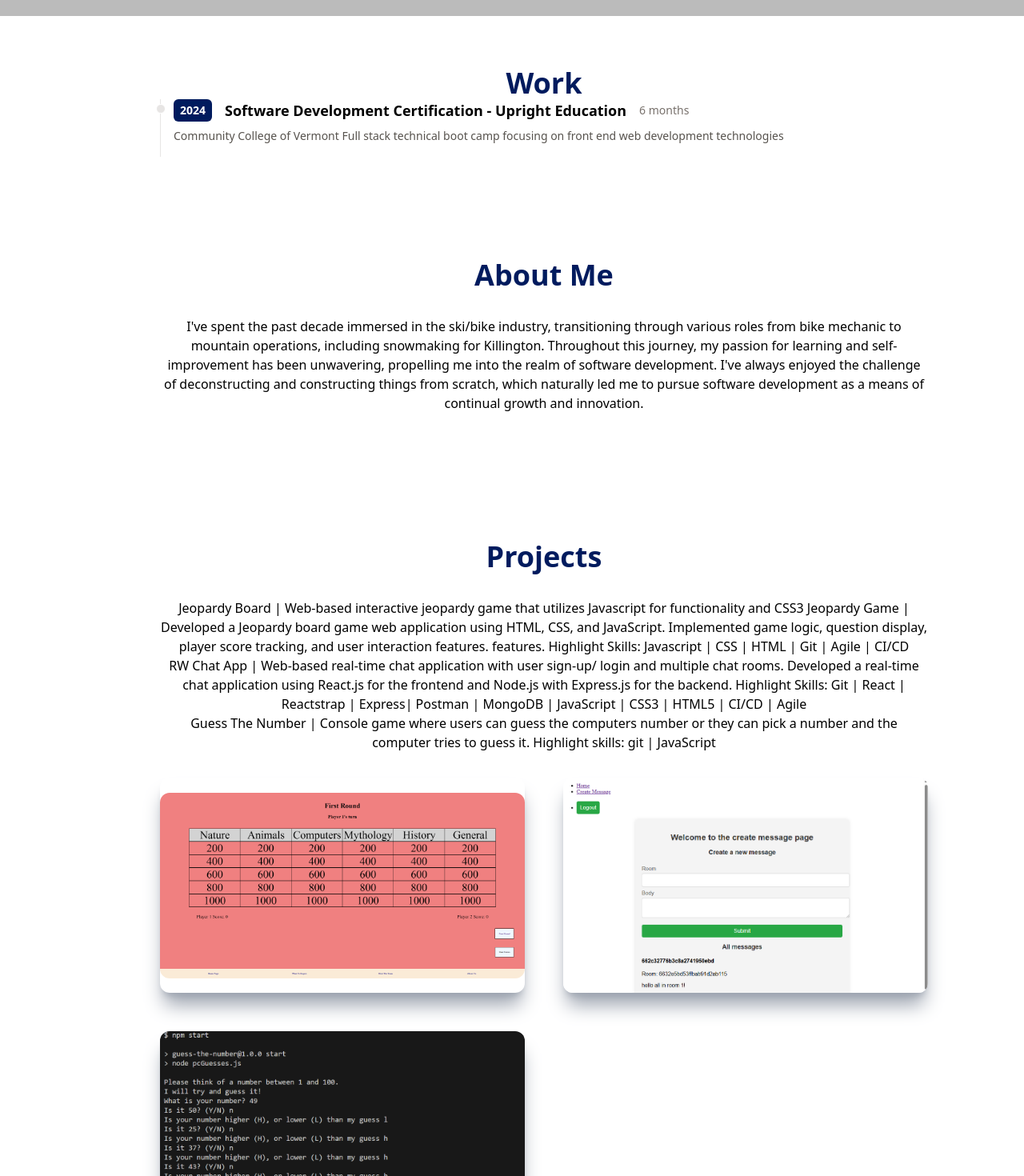
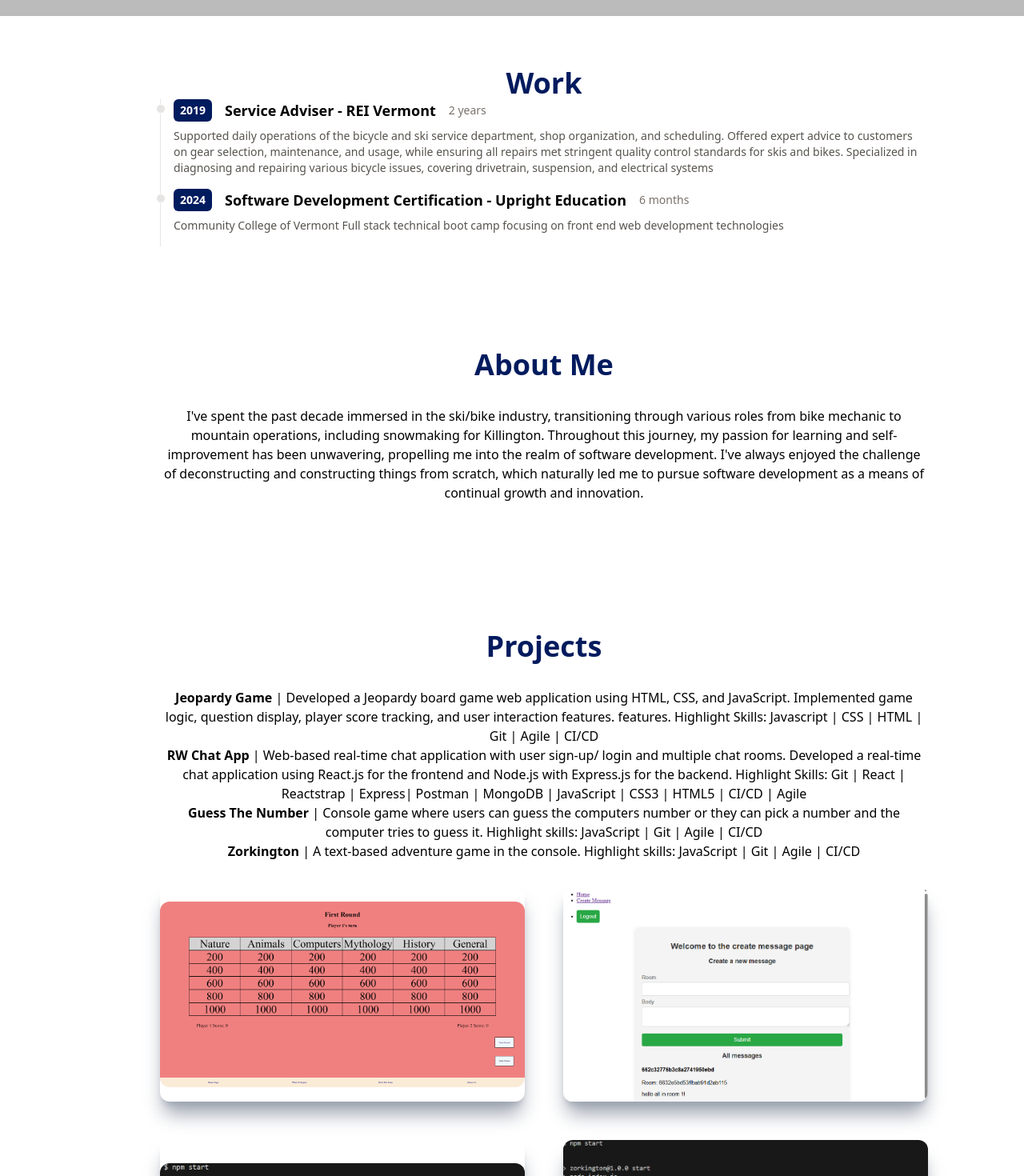
Before and after one commit to RyanF8/myPortfolio, a React (Vite) app: page / in a window 1280 px wide. Shown: the part 780-2250 px from the top of the page at 80% size. Built offline with nearby package versions, Linux system fonts and the light colour scheme; grey boxes are pictures that could not be loaded.

Commit message:
Added project

```diff
--- a/assets/Images.jsx
+++ b/assets/Images.jsx
@@ -2,7 +2,8 @@ const Images = {
     image1 : new URL("../assets/DSC00584.JPG", import.meta.url).href,
     jeopardyImg : new URL("../assets/Jeopardy-screenshot.png", import.meta.url).href,
     reactChatImg : new URL("../assets/React-chat-screenshot.png", import.meta.url).href,
-    guessTheNumberImg : new URL("../assets/Guess-Number-screenshot.png", import.meta.url).href
+    guessTheNumberImg : new URL("../assets/Guess-Number-screenshot.png", import.meta.url).href,
+    zorkingtonImg : new URL("../assets/zorkington.png", import.meta.url).href
 }
 
 export default Images
--- a/src/components/Projects.jsx
+++ b/src/components/Projects.jsx
@@ -19,6 +19,11 @@ const Projects = () => {
       title: 'Guess The Number Game',
       link: 'https://github.com/RyanF8/Guess-The_Number-Game-RyanF8',
     },
+    {
+      img: Images.zorkingtonImg,
+      title: 'Zorkington',
+      link: 'https://github.com/RyanF8/Zorkington/tree/main',
+    }
     // Add more projects as needed here
   ];
 
@@ -26,19 +31,22 @@ const Projects = () => {
     <div id='projects' className='max-w-[1040px] m-auto md:pl-20 py-16'>
       <h1 className='text-4xl font-bold text-center text-[#001b5e]'>Projects</h1>
       <p className='text-center py-8'>
-      Jeopardy Board | Web-based interactive jeopardy game that utilizes Javascript for functionality and CSS3
-Jeopardy Game | Developed a Jeopardy board game web application using HTML, CSS, and JavaScript. Implemented game logic, question display, player score tracking, and user interaction features.
+<b>Jeopardy Game</b> | Developed a Jeopardy board game web application using HTML, CSS, and JavaScript. Implemented game logic, question display, player score tracking, and user interaction features.
 features.
 Highlight Skills: Javascript | CSS | HTML | Git | Agile | CI/CD
 <br/>
 
-RW Chat App | Web-based real-time chat application with user sign-up/ login and multiple chat rooms.
+<b>RW Chat App</b> | Web-based real-time chat application with user sign-up/ login and multiple chat rooms.
 Developed a real-time chat application using React.js for the frontend and Node.js with Express.js for the backend.
 Highlight Skills: Git | React | Reactstrap | Express| Postman | MongoDB | JavaScript | CSS3 | HTML5 | CI/CD | Agile
 <br/>
 
-Guess The Number | Console game where users can guess the computers number or they can pick a number and the computer tries to guess it.
-Highlight skills: git | JavaScript
+<b>Guess The Number</b> | Console game where users can guess the computers number or they can pick a number and the computer tries to guess it.
+Highlight skills:  JavaScript | Git | Agile | CI/CD
+<br/>
+
+<b>Zorkington</b> | A text-based adventure game in the console.
+Highlight skills:  JavaScript | Git | Agile | CI/CD
       </p>
       <div className='grid sm:grid-cols-2 gap-12'>
         {projects.map((project, index) => (
--- a/src/components/Work.jsx
+++ b/src/components/Work.jsx
@@ -2,6 +2,12 @@ import React from 'react'
 import WorkItem from './WorkItem'
 
 const data = [
+    {
+        year: 2019,
+        title: 'Service Adviser - REI Vermont',
+        duration: '2 years',
+        details: 'Supported daily operations of the bicycle and ski service department, shop organization, and scheduling. Offered expert advice to customers on gear selection, maintenance, and usage, while ensuring all repairs met stringent quality control standards for skis and bikes. Specialized in diagnosing and repairing various bicycle issues, covering drivetrain, suspension, and electrical systems',
+    },
     {
         year: 2024,
         title: 'Software Development Certification - Upright Education',
```
Also changed, not shown: assets/zorkington.png (added).
